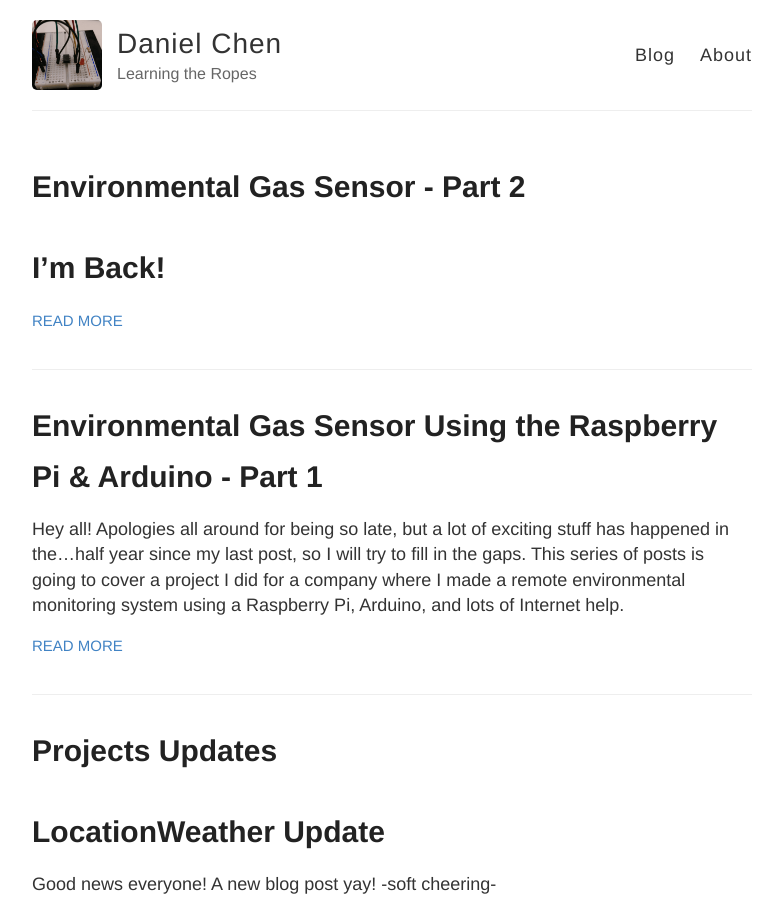
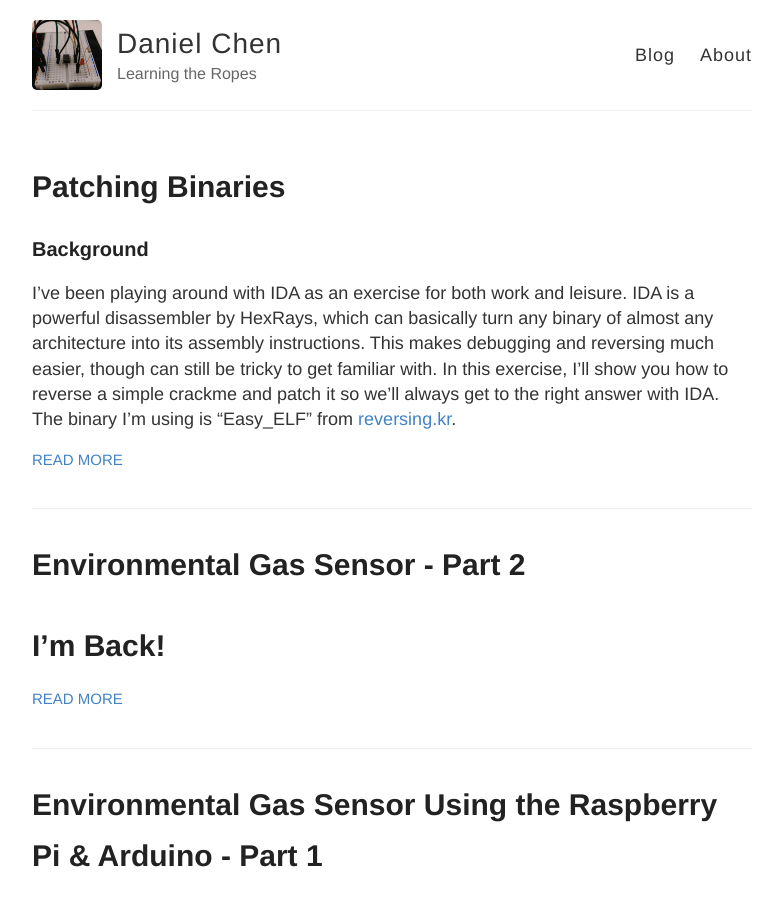
Before and after one commit to quickbrownfox319/quickbrownfox319.github.io, a Jekyll site: the page built from index.html, in a window 1280 px wide and 900 px high. Shown: the whole window, without its empty margins (248-1031 px from the left). Built offline with Jekyll 4.4.1, drawn with Linux system fonts in a browser that asks for light colours; part of the change alters nothing that is shown.

Commit message:
Update and rename 2019-01-22.md to 2019-01-22-Patching-Binaries.md

```diff
--- a/_posts/2019-01-22.md
+++ b/_posts/2019-01-22-Patching-Binaries.md
@@ -1,5 +1,3 @@
-# Patching Binaries
-
 ### Background
 I've been playing around with IDA as an exercise for both work and leisure. IDA is a powerful disassembler by HexRays, which can basically turn any binary of almost any architecture into its assembly instructions. This makes debugging and reversing much easier, though can still be tricky to get familiar with. In this exercise, I'll show you how to reverse a simple crackme and patch it so we'll always get to the right answer with IDA. The binary I'm using is "Easy_ELF" from [reversing.kr](http://reversing.kr).
 
```
